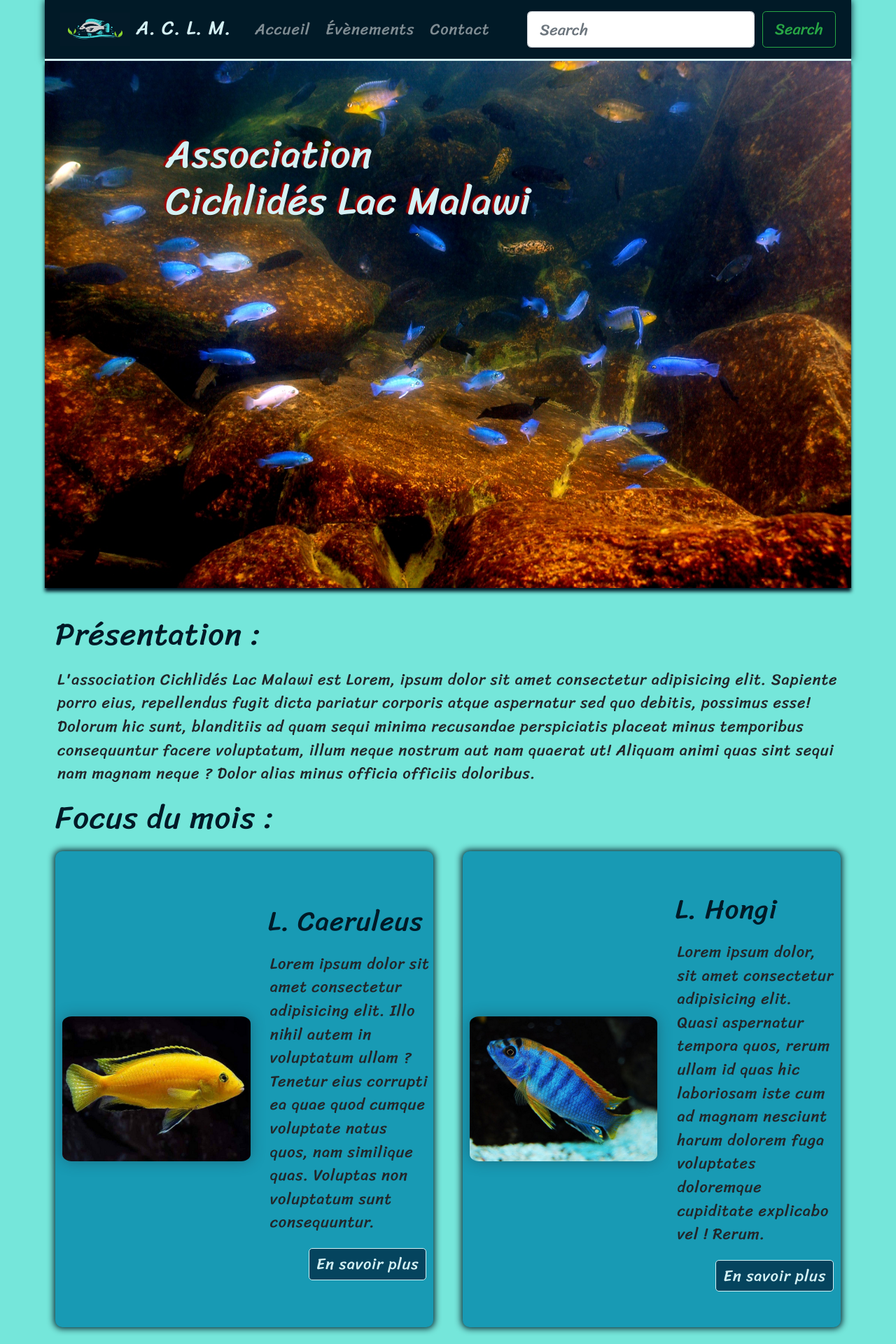
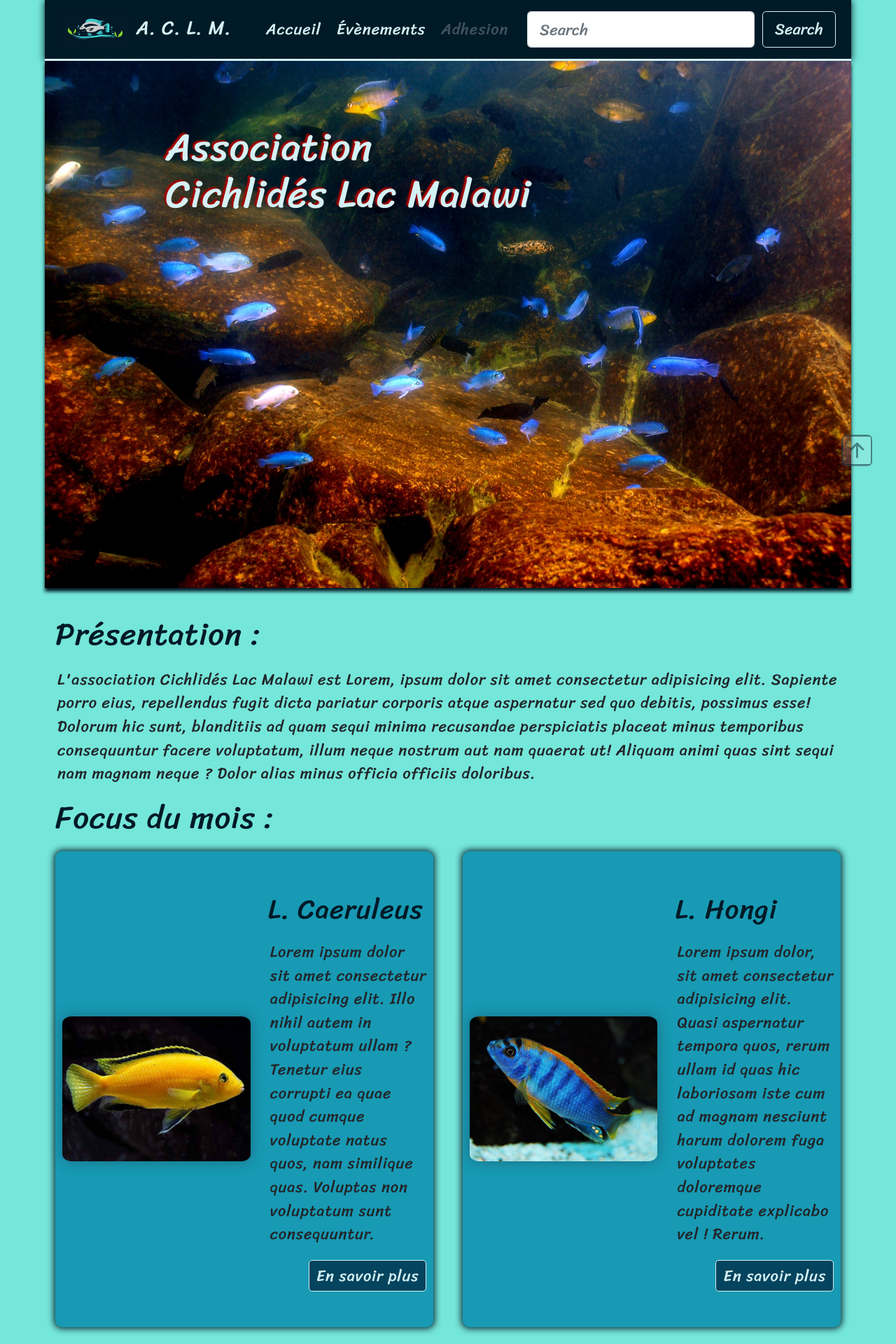
Before and after one commit to CDom42/eval1-asso-cichlides, a PHP site: page / in a window 1280 px wide. Shown: the top 1920 px of the page at 70% size. Run offline with PHP 8.4, Linux system fonts and the light colour scheme.

Commit message:
customization navbar and add text events page

```diff
--- a/index.html
+++ b/index.html
@@ -38,7 +38,7 @@
                         <a class="nav-link" href="evenements.html">Évènements</a>
                     </li>
                     <li class="nav-item">
-                        <a class="nav-link " href="#contact">Contact</a>
+                        <a class="nav-link disabled" href="#adhesion">Adhesion</a>
                     </li>
                 </ul>
                 <form class="form-inline my-2 my-lg-0">
@@ -61,7 +61,8 @@
                         atque aspernatur sed quo debitis, possimus esse! Dolorum hic sunt, blanditiis ad
                         quam sequi minima recusandae perspiciatis placeat minus temporibus consequuntur
                         facere voluptatum, illum neque nostrum aut nam quaerat ut! Aliquam animi quas
-                        sint sequi nam magnam neque&nbsp? Dolor alias minus officia officiis doloribus.</p>
+                        sint sequi nam magnam neque&nbsp? Dolor alias minus officia officiis doloribus.
+                    </p>
                 </div>
             </div>
         </div>
@@ -82,7 +83,8 @@
                         <h3>L. Caeruleus</h3>
                         <p>Lorem ipsum dolor sit amet consectetur adipisicing elit. Illo nihil autem in
                             voluptatum ullam&nbsp? Tenetur eius corrupti ea quae quod cumque voluptate natus
-                            quos, nam similique quas. Voluptas non voluptatum sunt consequuntur.</p>
+                            quos, nam similique quas. Voluptas non voluptatum sunt consequuntur.
+                        </p>
                         <a href="https://fr.wikipedia.org/wiki/Labidochromis_caeruleus"
                             target="_blank" class="button">En savoir plus</a>
                     </div>
@@ -96,7 +98,8 @@
                         <h3>L. Hongi</h3>
                         <p>Lorem ipsum dolor, sit amet consectetur adipisicing elit. Quasi aspernatur
                             tempora quos, rerum ullam id quas hic laboriosam iste cum ad magnam nesciunt
-                            harum dolorem fuga voluptates doloremque cupiditate explicabo vel&nbsp! Rerum.</p>
+                            harum dolorem fuga voluptates doloremque cupiditate explicabo vel&nbsp! Rerum.
+                        </p>
                         <a href="https://fr.wikipedia.org/wiki/Labidochromis"
                             target="_blank" class="button">En savoir plus</a>
                     </div>
@@ -110,7 +113,8 @@
                         <h3>P. Saulosi</h3>
                         <p>Lorem ipsum, dolor sit amet consectetur adipisicing elit. Vitae corporis, quod ex
                             aperiam a fugit voluptas laborum nobis neque reprehenderit cupiditate excepturi
-                            unde nostrum eius qui illo&nbsp? Odio quas dolore eum cupiditate.</p>
+                            unde nostrum eius qui illo&nbsp? Odio quas dolore eum cupiditate.
+                        </p>
                         <a href="https://fr.wikipedia.org/wiki/Pseudotropheus_saulosi"
                             target="_blank" class="button">En savoir plus</a>
                     </div>
@@ -124,7 +128,8 @@
                         <h3>A. Cobue Orange</h3>
                         <p>Lorem ipsum dolor sit amet, consectetur adipisicing elit. Nobis possimus expedita,
                             tempore modi praesentium cumque nam ipsa recusandae excepturi quia esse,
-                            ut alias ipsam minus. Dicta provident optio necessitatibus sit in sint.</p>
+                            ut alias ipsam minus. Dicta provident optio necessitatibus sit in sint.
+                        </p>
                         <a href="https://fr.wikipedia.org/wiki/Cynotilapia"
                             target="_blank" class="button">En savoir plus</a>
                     </div>
@@ -138,7 +143,8 @@
                         <h3>Divers tropheops</h3>
                         <p>Lorem ipsum dolor, sit amet consectetur adipisicing elit. Minima, quia quod. Nulla fuga
                             aliquid accusamus blanditiis ipsa exercitationem, magnam minima, esse, quia molestias
-                            magni quo&nbsp? Culpa reiciendis commodi earum placeat&nbsp! Ducimus, dignissimos.</p>
+                            magni quo&nbsp? Culpa reiciendis commodi earum placeat&nbsp! Ducimus, dignissimos.
+                        </p>
                         <a href="https://fr.wikipedia.org/wiki/Tropheops"
                             target="_blank" class="button">En savoir plus</a>
                     </div>
@@ -152,7 +158,8 @@
                         <h3>Divers Mbuna</h3>
                         <p>Lorem ipsum dolor sit, amet consectetur adipisicing elit. Autem maxime aliquam
                             necessitatibus vero voluptate earum, nisi adipisci minima mollitia reiciendis
-                            aut a fugit sint qui ea odio veniam dicta molestiae optio molestias.</p>
+                            aut a fugit sint qui ea odio veniam dicta molestiae optio molestias.
+                        </p>
                         <a href="https://fr.wikipedia.org/wiki/M%27Buna"
                             target="_blank" class="button">En savoir plus</a>
                     </div>
@@ -164,7 +171,8 @@
                         <p>Lorem ipsum dolor, sit amet consectetur adipisicing elit. Consectetur molestiae voluptatum,
                             dicta accusantium repellendus culpa, incidunt, maxime eligendi nulla in fuga quam&nbsp! Temporibus,
                             incidunt assumenda&nbsp? Quas, dolore. Laborum debitis at animi est eveniet odio soluta, quae
-                            similique voluptatibus magnam a eligendi delectus sint, aspernatur quas.</p>
+                            similique voluptatibus magnam a eligendi delectus sint, aspernatur quas.
+                        </p>
                     </div>
                     <div class="img-contenant">
                         <img  src="medias/lac-malawi.jpg" alt="Lac Malawi" class="img-habitat">
@@ -203,9 +211,20 @@
                             </div>
                             <div class="form-group">
                                 <label for="exampleFormControlTextarea1">Commentaire/suggestion</label>
-                                <textarea class="form-control" id="exampleFormControlTextarea1" rows="3"></textarea>
+                                <textarea class="form-control" id="exampleFormControlTextarea1" rows="3" required></textarea>
                             </div>
-                            <button  class="btn btn-info" type="submit">Envoyer</button>
+                            <div class="form-group">
+                                <div class="form-check">
+                                    <input class="form-check-input" type="checkbox" value="" id="invalidCheck" required>
+                                    <label class="form-check-label" for="invalidCheck">
+                                        Agree to terms and conditions
+                                    </label>
+                                    <div class="invalid-feedback">
+                                        You must agree before submitting.
+                                    </div>
+                                </div>
+                            </div>
+                            <button class="btn btn-info" type="submit">Envoyer</button>
                         </form>
                     </div>
 
@@ -217,11 +236,24 @@
                                 est-elle menacée en milieu naturel&nbsp?</strong></p>
                                 <P>Lorem ipsum dolor sit amet consectetur adipisicing elit. Quo tempora iure veritatis
                                     quod sit laudantium explicabo atque similique placeat at consequatur, excepturi est
-                                    non rem soluta&nbsp! Quasi molestiae necessitatibus assumenda&nbsp!</P>
+                                    non rem soluta&nbsp! Quasi molestiae necessitatibus assumenda&nbsp!
+                                </P>
                                 <a href="evenements.html" class="button">Information/réservation</a>
                         </div>
                     </div>
                 </div>
+            </div>
+
+            <div class="scroll_to_top">
+                <a href="#top" alt="Retourner en haut">
+                    <svg xmlns="http://www.w3.org/2000/svg" width="16" height="16" fill="currentColor"
+                        class="bi bi-arrow-up-square" viewBox="0 0 16 16">
+                        <path fill-rule="evenodd" d="M15 2a1 1 0 0 0-1-1H2a1 1 0 0 0-1 1v12a1 1 0 0 0 1 1h12a1
+                        1 0 0 0 1-1V2zM0 2a2 2 0 0 1 2-2h12a2 2 0 0 1 2 2v12a2 2 0 0 1-2 2H2a2 2 0 0
+                        1-2-2V2zm8.5 9.5a.5.5 0 0 1-1 0V5.707L5.354 7.854a.5.5 0 1 1-.708-.708l3-3a.5.5
+                        0 0 1 .708 0l3 3a.5.5 0 0 1-.708.708L8.5 5.707V11.5z"/>
+                    </svg>
+                </a>
             </div>
         </section>
     </main>
--- a/style.css
+++ b/style.css
@@ -24,6 +24,29 @@
     box-shadow: 0px 0px 10px 0px #011a27;
 }
 
+.navbar-nav {
+    display: flex;
+    margin-left: auto;
+}
+
+.navbar-nav .nav-item .nav-link {
+    color: #d4f1f4;
+}
+
+.navbar-nav .nav-item .nav-link:hover {
+    color: #75e6da;
+}
+
+.btn-outline-success {
+    color: #d4f1f4;
+    border-color: #d4f1f4;
+}
+
+.btn-outline-success:hover {
+    background-color: #75e6da;
+    color: #011a27;
+}
+
 nav img {
     width: 100px;
 }
@@ -35,7 +58,7 @@
 }
 
 p {
-    margin: 0 5px 20px 15px;
+    margin: 0 10px 20px 15px;
     padding-left: 3px;
 }
 
@@ -56,7 +79,7 @@
     top: 0;
     left: 0;
     color: #d4f1f4;
-    padding: 100px 0 0 15%;
+    padding: 90px 0 0 15%;
     text-shadow: -3px -2px 2px #a70202;
     animation: titre ease 5s;
 }
@@ -117,6 +140,17 @@
     float: right;
     margin: 20px 0 0 0;
     transition-duration: .5s;
+}
+
+.bi-arrow-up-square {
+    position: fixed;
+    width: 2em;
+    height: 2em;
+    bottom: 6em;
+    right: .5em;
+    color: rgb(1, 26, 39, .5);
+    background-color: rgb(212, 241, 244, .2);
+    border-radius: .3em;
 }
 
 .img-habitat {
@@ -275,7 +309,6 @@
 
 @media screen and (max-width: 410px) {
     .title-header h1 {
-        padding-top: 1.7em;
         font-size: 1.8em;
     }
 
@@ -321,7 +354,7 @@
 
 @media screen and (min-width: 768px) {
     :root {
-        font-size: 1.2em
+        font-size: 1.2em;
     }
 
     .grid-container {
@@ -472,7 +505,7 @@
     margin: 10px auto;
 }
 
-.theme h4:hover, .date:hover, .tarif:hover {
+.theme h4:hover, .date:hover {
     background-color: rgb(1, 26, 39, .8);
     border-radius: 20px;
     transition-duration: 2s;
```
Also changed, not shown: evenements.html (+9 -4 lines). Lines whose indentation alone changed are shown as unchanged.
